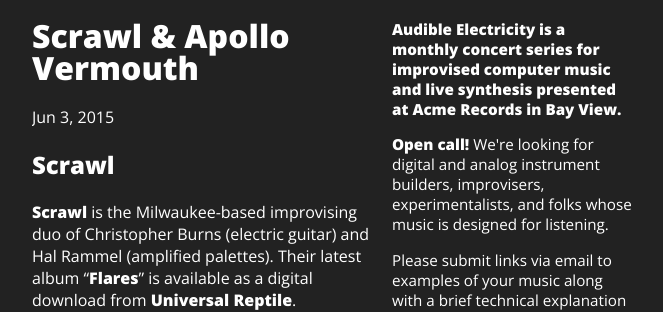
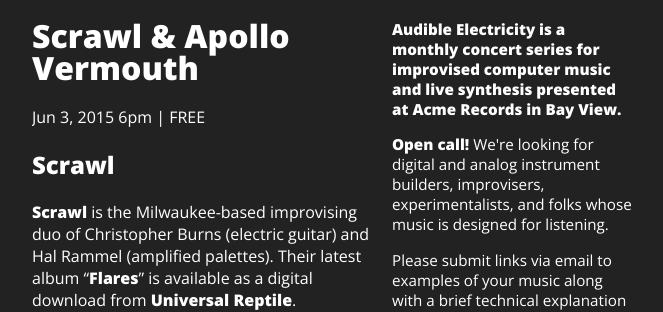
Before and after one commit to hecanjog/audibleelectricity.com, a Jekyll site: the page built from _posts/2015-06-03-scrawl-apollo-vermouth.markdown, in a window 1280 px wide. Shown: the part 124-436 px from the top of the page, without its empty margins (308-971 px from the left). Built offline with Jekyll 4.4.1, drawn with Linux system fonts in a browser that asks for light colours.

Commit message:
Add start time and price

```diff
--- a/_layouts/show.html
+++ b/_layouts/show.html
@@ -5,7 +5,7 @@
 
   <header class="show-header">
     <h1 class="show-title">{{ page.title }}</h1>
-    <p class="show-meta">{{ page.date | date: "%b %-d, %Y" }}{% if page.author %} • {{ page.author }}{% endif %}{% if page.meta %} • {{ page.meta }}{% endif %}</p>
+    <p class="show-meta">{{ page.date | date: "%b %-d, %Y" }}{% if page.author %} • {{ page.author }}{% endif %}{% if page.meta %} • {{ page.meta }}{% endif %}{% if page.starts %} {{ page.starts }}{% endif %}{% if page.price %} | {{ page.price }}{% endif %}</p>
   </header>
 
   <article class="post-content">
--- a/_posts/2015-06-03-scrawl-apollo-vermouth.markdown
+++ b/_posts/2015-06-03-scrawl-apollo-vermouth.markdown
@@ -2,6 +2,8 @@
 layout: show
 title: "Scrawl & Apollo Vermouth"
 categories: shows
+starts: 6pm
+price: FREE
 ---
 ## Scrawl
 
```
